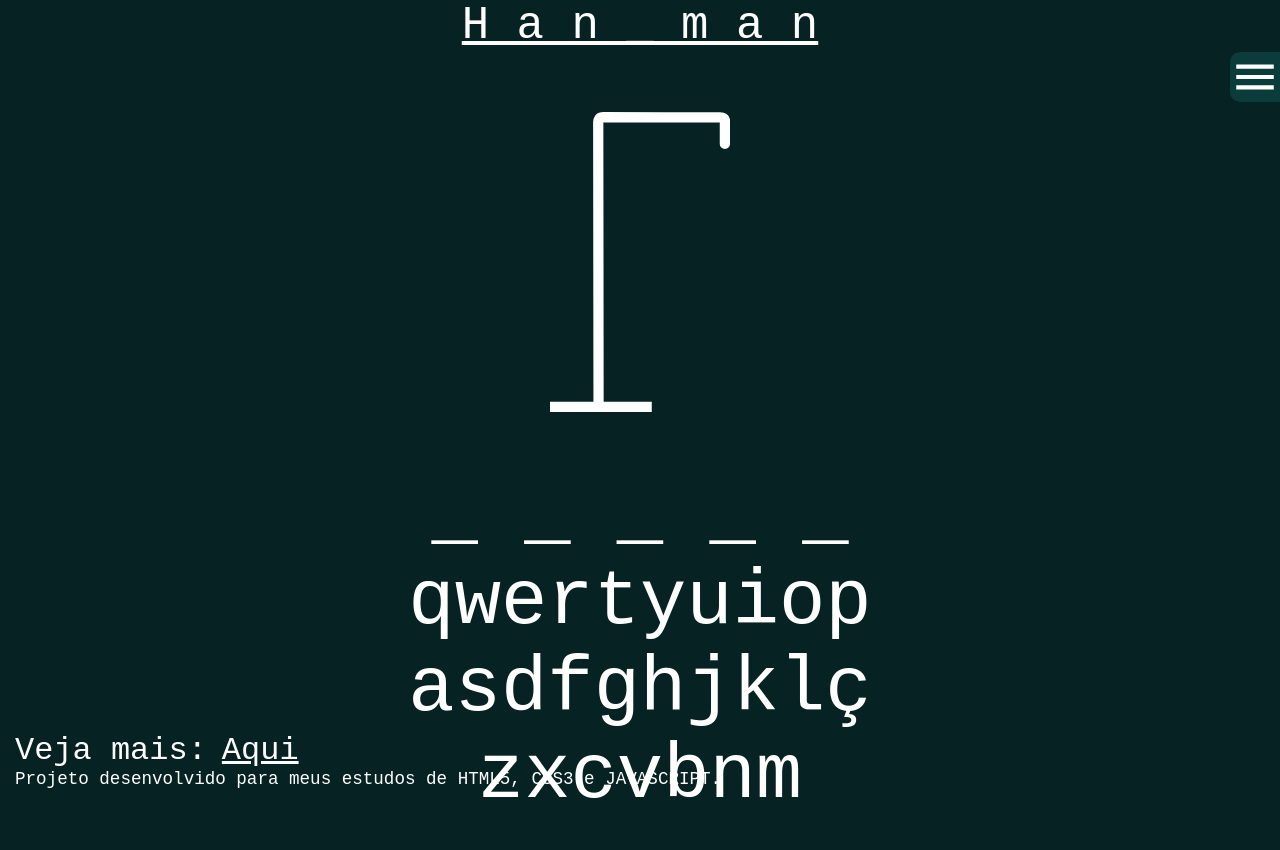
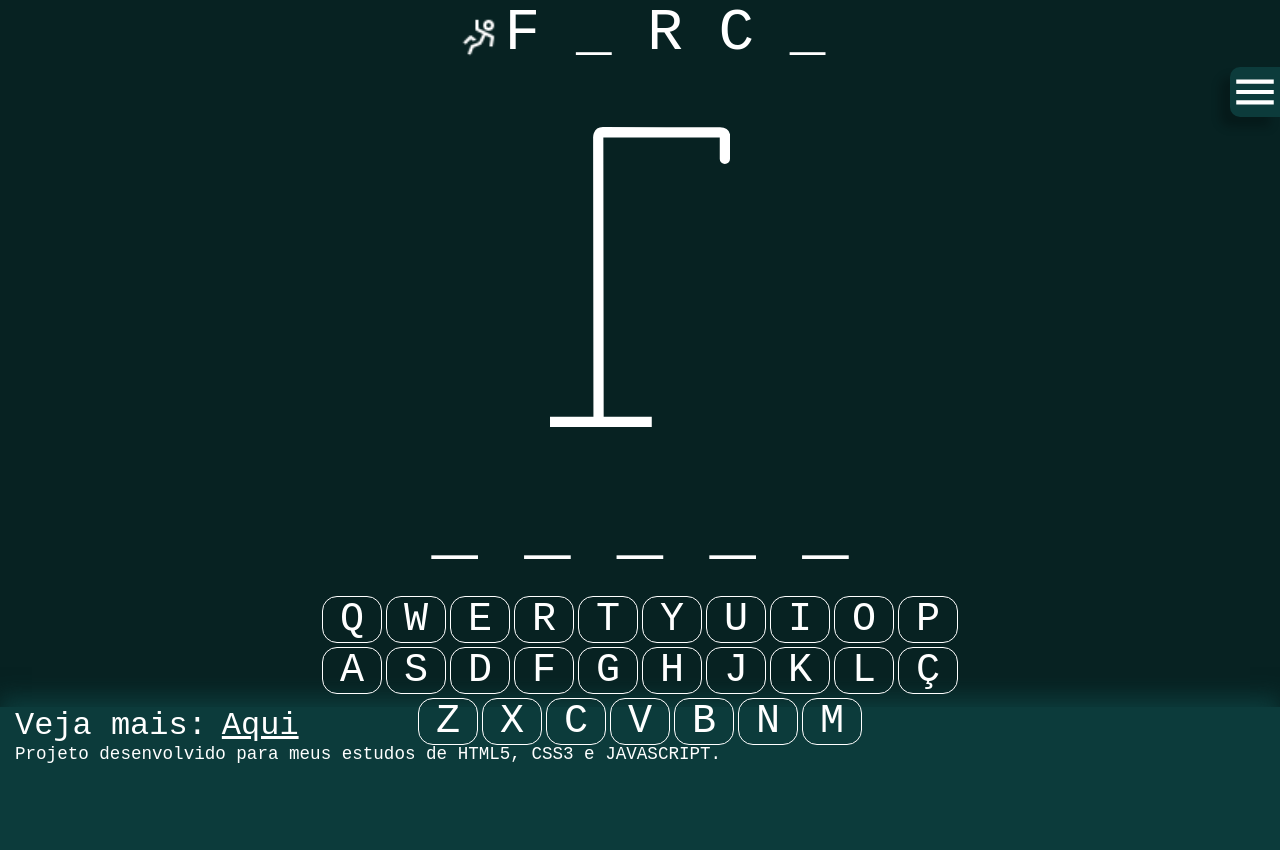
Before and after one commit to AndreFilipeD/projeto-forca, a plain HTML site: page index.html in a window 1280 px wide. Before the commit the page ends 820 px from the top, so only its background shows below. Drawn offline with Linux system fonts and the light colour scheme.

Commit message:
Melhorias interface e adição de teclado virtual

```diff
--- a/index.html
+++ b/index.html
@@ -3,12 +3,16 @@
 <head>
     <meta charset="UTF-8">
     <meta name="viewport" content="width=device-width, initial-scale=1.0">
-    <title>Hangman</title>
+    <title>F _ R C _</title>
     <link rel="stylesheet" href="style.css">
+    <link rel="shortcut icon" href="img/favicon.png" type="image/x-icon">
 </head>
 <body>
     <header>
-        <h1>H a n _ m a n</h1>
+        <div class="line">
+            <img id="logo" src="img/favicon.png" alt="forca">
+            <h1>F _ R C _</h1>
+        </div>
     </header>
     <!-- DIVISION HEADER/MAIN -->
     <main>
@@ -17,7 +21,40 @@
                 <img id="forca" src="img/lifes/six.svg" alt="forca">
                 <div id="forcatext">_ _ _ _ _
                 </div>
-                <div id="keyboard">qwertyuiop<br>asdfghjklç<br>zxcvbnm
+                <div id="keyboard"><!-- qwertyuiop-->
+                    <div class="keyboardline">
+                        <div class="kbtn" onclick="action(Q)">Q</div>
+                        <div class="kbtn" onclick="action(W)">W</div>
+                        <div class="kbtn" onclick="action(E)">E</div>
+                        <div class="kbtn" onclick="action(R)">R</div>
+                        <div class="kbtn" onclick="action(T)">T</div>
+                        <div class="kbtn" onclick="action(Y)">Y</div>
+                        <div class="kbtn" onclick="action(U)">U</div>
+                        <div class="kbtn" onclick="action(I)">I</div>
+                        <div class="kbtn" onclick="action(O)">O</div>
+                        <div class="kbtn" onclick="action(P)">P</div>
+                    </div>
+                    <div class="keyboardline"><!--asdfghjklç-->
+                        <div class="kbtn" onclick="action(A)">A</div>
+                        <div class="kbtn" onclick="action(S)">S</div>
+                        <div class="kbtn" onclick="action(D)">D</div>
+                        <div class="kbtn" onclick="action(F)">F</div>
+                        <div class="kbtn" onclick="action(G)">G</div>
+                        <div class="kbtn" onclick="action(H)">H</div>
+                        <div class="kbtn" onclick="action(J)">J</div>
+                        <div class="kbtn" onclick="action(K)">K</div>
+                        <div class="kbtn" onclick="action(L)">L</div>
+                        <div class="kbtn" onclick="action(Ç)">Ç</div>
+                    </div>
+                    <div class="keyboardline"><!--zxcvbnm-->
+                        <div class="kbtn" onclick="action(Z)">Z</div>
+                        <div class="kbtn" onclick="action(X)">X</div>
+                        <div class="kbtn" onclick="action(C)">C</div>
+                        <div class="kbtn" onclick="action(V)">V</div>
+                        <div class="kbtn" onclick="action(B)">B</div>
+                        <div class="kbtn" onclick="action(N)">N</div>
+                        <div class="kbtn" onclick="action(M)">M</div>
+                    </div>
                 </div>
             </span>
             <!--    DIVISION GAME/MENU -->
--- a/style.css
+++ b/style.css
@@ -2,7 +2,8 @@
 /*__________________START___________________*/
 :root{/*VARIAVEIS EM COMUM*/
     --basecolor:#072222;
-    --secolor: #0c3b3b;}
+    --secolor: #0c3b3b;
+    --mainshadow: #0000003d;}
 *{/*PADRÕES A SEREM SEGUIDOS NO SITE TODO*/
     margin: 0px;
     padding: 0px;
@@ -50,8 +51,14 @@ header{
     height: 10%;}
 header > h1{
 text-decoration: underline;}
+#logo{
+    margin-top: 12px;
+    width: 50px;
+    height: 50px;
+    filter: invert();
+}
 main{/*__________________MAIN____________________*/
-    height: 85vh;
+    height: 80vh;
 }
 /*div, span{delimitador de teste
     border: 1px solid white;}*/
@@ -77,6 +84,25 @@ main{/*__________________MAIN____________________*/
 }
 #keyboard{
     text-align: center;
+    padding-top: 20px;
+    padding-bottom: 100px;
+}
+.keyboardline{
+    display: flex;
+    flex-direction: row;
+    /*justify-content: space-evenly;
+    margin-top: 20px;*/
+    justify-content: center;
+}
+.kbtn{
+    width: 60px;
+    margin: 2px;
+    border-radius: 15px;
+    border: 1px solid white;
+    font-size: .4em;
+}
+.kbtn:hover{
+    background-color: #ffffff1c
 }
 /*-------------GAME / MENU---------------------*/
 #menuside{
@@ -87,6 +113,7 @@ main{/*__________________MAIN____________________*/
     background-color: var(--secolor);
     border-bottom-left-radius: 10px;
     transition: 1s;
+    box-shadow: -10px 10px 10px var(--mainshadow);
 }
 #menuside:hover{
     width: 200px;
@@ -104,6 +131,12 @@ main{/*__________________MAIN____________________*/
     font-size: 0.4em;
     list-style-type: none;
 }
+li:hover{
+    background-color: white;
+    color: var(--secolor);
+    transition: .2s;
+    cursor: pointer;
+}
 #configbutton{
     position: absolute;
     left: -50px;
@@ -112,6 +145,7 @@ main{/*__________________MAIN____________________*/
     background-color: var(--secolor);
     overflow: hidden;
     border-radius: 10px 0px 0px 10px;
+    box-shadow: -10px 10px 10px var(--mainshadow);
 }
 #configbutton > img{
     position: absolute;
@@ -121,6 +155,9 @@ main{/*__________________MAIN____________________*/
     filter: invert();
 }
 footer{/*__________________FOOTER____________________*/
+    height: 30vh;
     margin-top: auto;
     display: flex;
-    flex-direction: column;}
+    flex-direction: column;
+    box-shadow: 0px -10px 20px #0c3b3b;
+    background-color: var(--secolor);}
```
Also changed, not shown: img/favicon.png (added).
